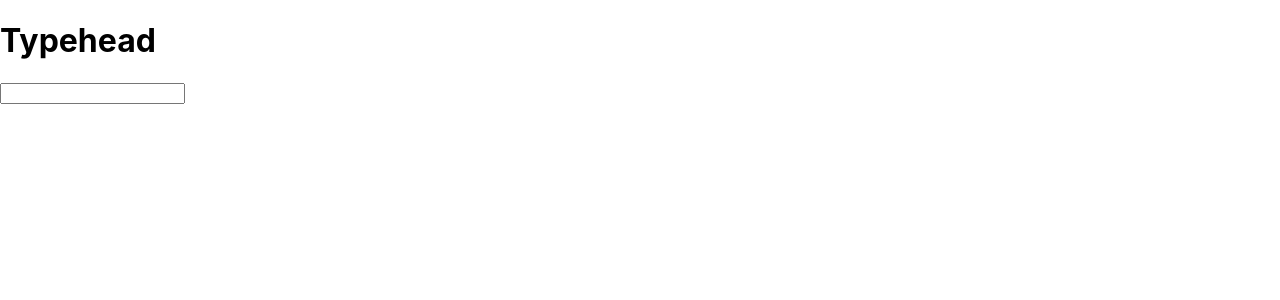
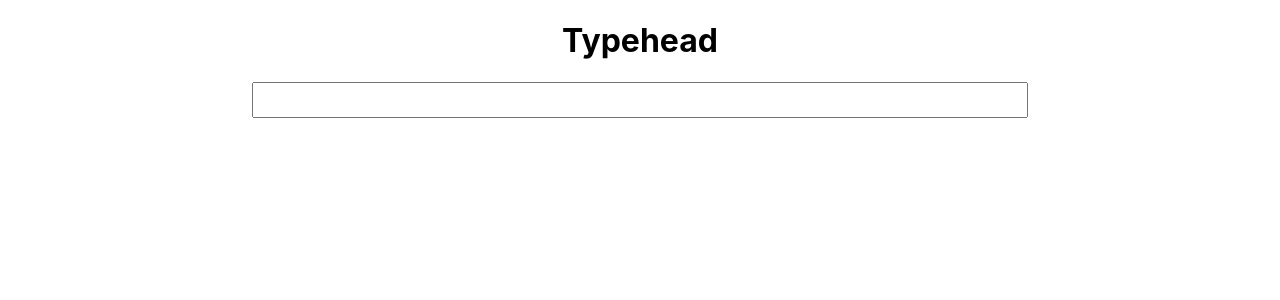
Before and after one commit to Abhay2012/typehead, a React (Create React App) app: page / in a window 1280 px wide. Shown: the top 300 px of the page. Built offline with nearby package versions, Linux system fonts and the light colour scheme.

Commit message:
comments and styling added

```diff
--- a/src/App.js
+++ b/src/App.js
@@ -17,7 +17,7 @@ class App extends Component {
 	render() {
 		return (
 			<div className="app">
-				<h1>Typehead</h1>
+				<h1 style={{textAlign: "center"}}>Typehead</h1>
 				<Typehead id="custom-typehead" suggestions={SUGGESTIONS} getInputValue={this.getInputValue} />
 			</div>
 		);
--- a/src/Typehead.css
+++ b/src/Typehead.css
@@ -1,12 +1,29 @@
 .selected{
-    color: blue;
+    background: #ececec;
 }
 
 .typehead-container{
-    text-align: center;
+    display: flex;
+    align-items: center;
+    flex-flow: column;
 }
 
 .typehead-input{
     width: 60%;
     height: 30px;
 }
+
+.typehead-suggestions{
+    width: 60%;
+    height: 200px;
+    overflow-y: auto;
+    padding: 0px;
+    border: 1px solid grey;
+    border-top: none;
+    margin: 0px;
+}
+
+.typehead-suggestions-item{
+    list-style-type: none;
+    padding: 10px;
+}
--- a/src/Typehead.js
+++ b/src/Typehead.js
@@ -1,6 +1,13 @@
 import React, { Component } from "react";
 import "./Typehead.css";
 
+/**
+ * @description Typehead Component
+ * It takes following props
+ * @param id - will be used for typehead input field
+ * @param suggestions - will be list of suggestions
+ * @param getInputValue - function which will get called on onBlur event for typehead input with input field value
+ */
 class Typehead extends Component {
 
 	constructor(props) {
@@ -41,6 +48,7 @@ class Typehead extends Component {
 		event.persist();
 		let { suggestions, selectedSuggestion, filterValue, value, data } = this.state;
 		let code = event.which, key = event.key;
+		const listItems = document.getElementsByClassName("typehead-suggestions-item");
 
 		// if enter key is pressed
 		if (code === 13) {
@@ -58,9 +66,11 @@ class Typehead extends Component {
 		}
 		else if (code === 38 && selectedSuggestion > 0) { // Up key is Pressed and selected suggestion is not first suggestion from suggestions list
 			selectedSuggestion--; // update selectedSuggestion
+			listItems[selectedSuggestion].scrollIntoView({ behavior: 'smooth', block: 'nearest', inline: 'start' });
 		}
 		else if (code === 40 && (selectedSuggestion + 1) < suggestions.length) { // Down key is Pressed
 			selectedSuggestion++;
+			listItems[selectedSuggestion].scrollIntoView({ behavior: 'smooth', block: 'nearest', inline: 'start' });
 		}
 		else if (this.specialChars(key)) { // in case any special key pressed
 			filterValue = "";
@@ -165,8 +175,10 @@ class Typehead extends Component {
 	render() {
 		let showSuggestions = this.state.filterValue.trim() && this.state.isOpen;
 		return (
-			<div id={`container-${this.props.id}`}>
-				<input id={this.props.id}
+			<div id={`container-${this.props.id}`} className="typehead-container">
+				<input
+					className="typehead-input"
+					id={this.props.id}
 					onFocus={(ev) => { this.setState({ isOpen: true }); }}
 					onBlur={() => { this.props.getInputValue(this.state.value) }}
 					onKeyUp={this.onKeyUp}
@@ -175,14 +187,14 @@ class Typehead extends Component {
 					value={this.state.value} />
 				{
 					showSuggestions ?
-						<ul>
+						<ul className="typehead-suggestions">
 							{
 
 								this.state.suggestions.map((item, index) => {
 									return (
 										<li key={index}
 											onClick={this.onListItemClick.bind(this, index)}
-											className={index === this.state.selectedSuggestion ? "selected" : ""}>
+											className={`typehead-suggestions-item ${index === this.state.selectedSuggestion ? "selected" : ""}`}>
 											{item.function_name}
 										</li>
 									)
--- a/src/index.css
+++ b/src/index.css
@@ -12,7 +12,3 @@ code {
   font-family: source-code-pro, Menlo, Monaco, Consolas, "Courier New",
     monospace;
 }
-
-.selected{
-  color: red;
-}
```
